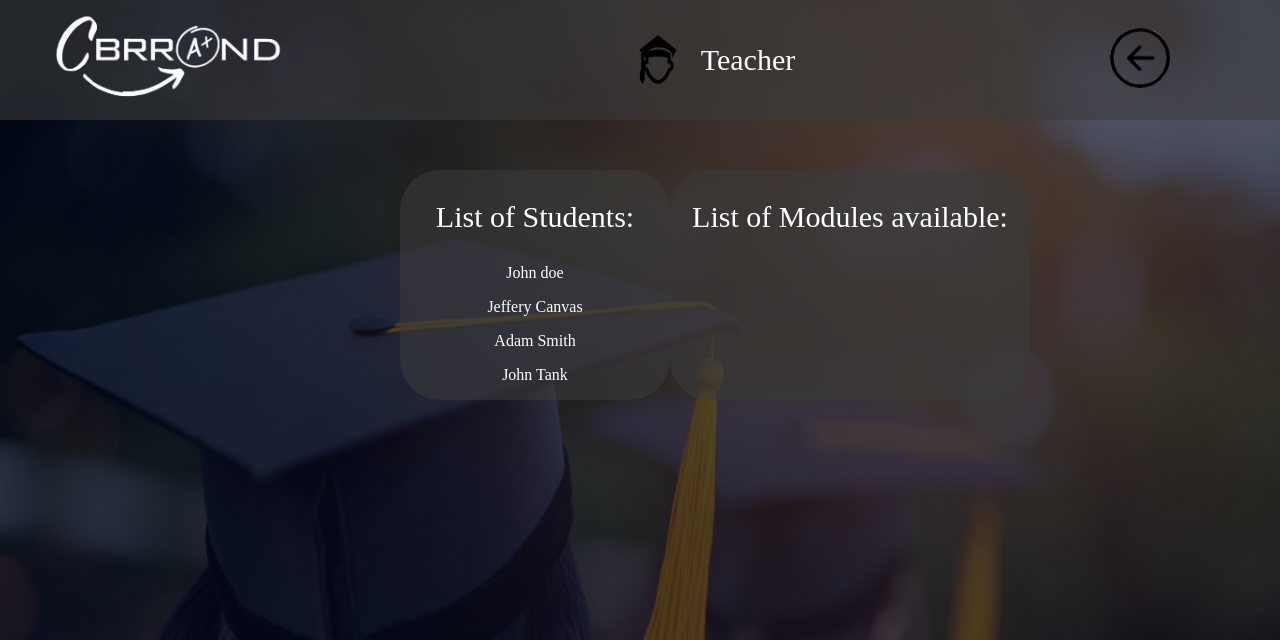
After one commit to cWalsh-developer/PE2_GradeCalc, a PHP site: page /teacher_view.html in a window 1280 px wide. The commit adds this page. Shown: the top 640 px of the page. Run offline with PHP 8.4, Linux system fonts and the light colour scheme.

Commit message:
Started work on the teacher_view

```diff
--- a/view/css/stylesheet.css
+++ b/view/css/stylesheet.css
@@ -239,7 +239,6 @@ body
    justify-content: space-between;
    align-items: center;
    padding: 10px;
-   border: 2px solid black;
    margin-bottom: 50px;
 
 }
@@ -382,3 +381,39 @@ body
 .bottomText{
    margin: 20px;
 }
+
+
+ /* Student View */
+
+ #listSection{
+
+   display: flex;
+   text-align: center;
+   justify-content: space-between;
+
+
+ }
+
+#studentListDiv{
+   width: 300px;
+   background-color: #3b3b3b90;
+   color: white;
+   margin-left: 400px;
+   border-radius: 40px;
+}
+
+#studentsListTitleText{
+   font-size: 30px;
+}
+
+#moduleListDiv{
+   width: 400px;
+   color: white;
+   background-color: #3b3b3b90;
+   margin-right: 250px;
+   border-radius: 40px;
+}
+
+#moduleListTiteText{
+   font-size: 30px;
+}
--- /dev/null
+++ b/view/teacher_view.html
@@ -0,0 +1,43 @@
+<!DOCTYPE html>
+<html>
+    <head>
+        <meta charset="UTF-8">
+        <link rel="stylesheet" type="text/css" href="css/stylesheet.css">
+        <title>Grade calculation</title>
+    </head>
+
+    <body id="studentViewBody">
+
+        <section id="topBar">
+            <img src="css/cbrrand_logo.png" id="logoIdStudent">
+
+            <div id="topBarDiv">
+                <img src="css/student img.png" id="studentImg">
+                <p id="studentTite"> Teacher </p>
+            </div>
+
+            <a href="homePage_view.html">
+            <img  src="css/backbutton.png" id="backButtonImg">
+            </a>
+        </section>
+
+
+        <section id="listSection">
+            <div id="studentListDiv">
+                <p id="studentsListTitleText">List of Students:</p>
+
+                <p> John doe </p>
+                <p> Jeffery Canvas </p>
+                <p> Adam Smith </p>
+                <p> John Tank </p>
+
+            </div>
+
+            <div id="moduleListDiv">
+                <p id="moduleListTiteText"> List of Modules available: </p>
+            </div>
+        </section>
+
+
+    </body>
+</html>
```
